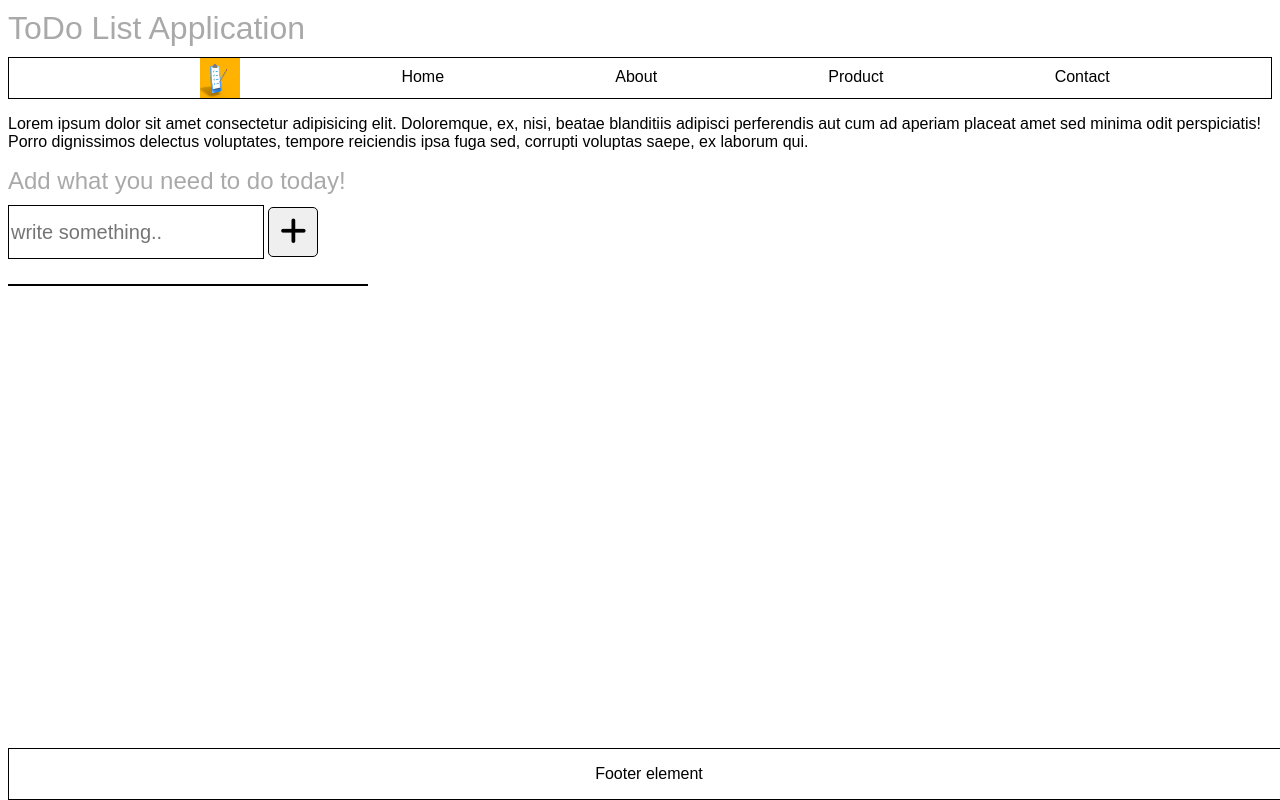
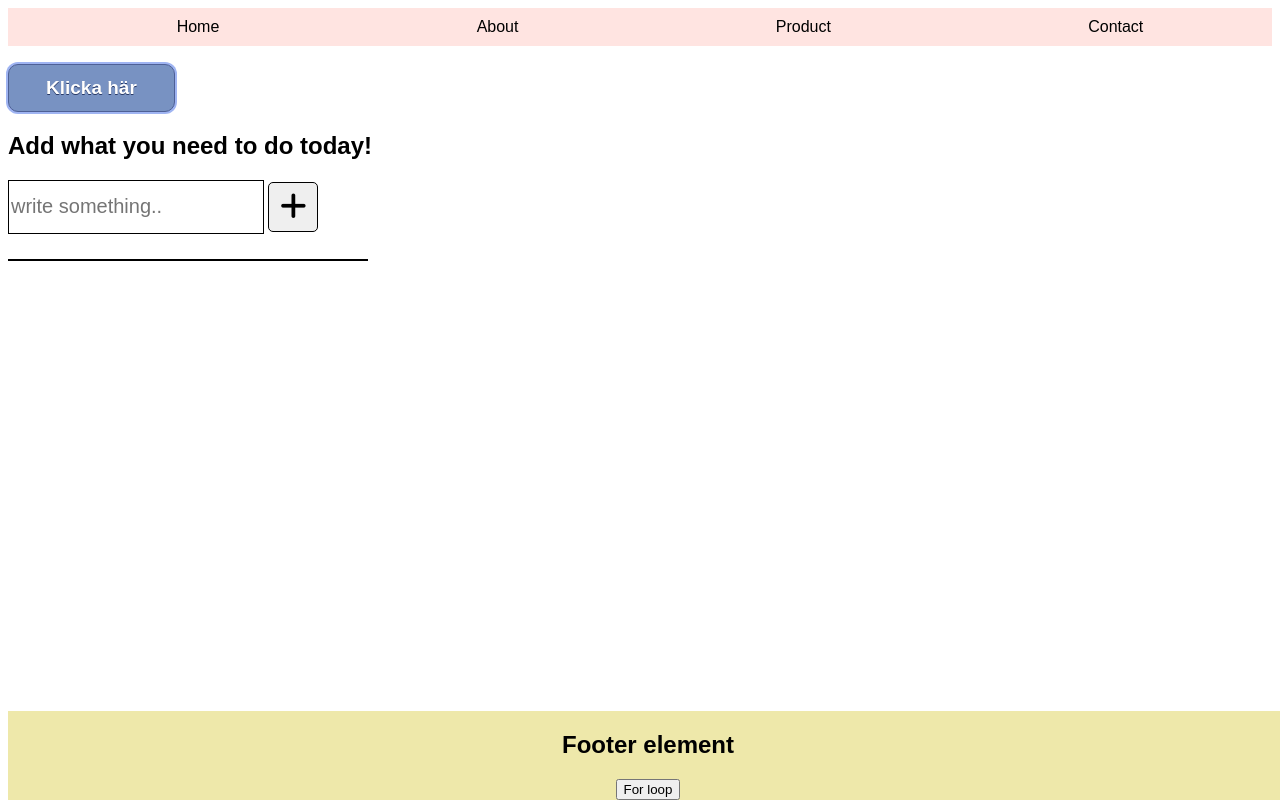
Before and after one commit to Ella-Gotbring/Ella-Gotbring, a plain HTML site: page index.html in a window 1280 px wide. Both pictures are taken after a click on the button 293 px from the left and 232 px from the top of the page. Drawn offline with Linux system fonts and the light colour scheme; a web font is replaced by a local one.

Commit message:
add if/else for loop
added if else statement and for loop
added comments
changes some css

```diff
--- a/index.html
+++ b/index.html
@@ -12,28 +12,25 @@
 
 <body>
     <header>
-        <h1>ToDo List Application</h1>
-    </header>
         <nav class="navbar">
             <ul class="navigation">
-            <img src="assets/lgog.jpeg" alt="logo computer" id="logo">
+
                 <li> <a href="index.html">Home</a></li>
                 <li> <a href="about.html">About</a></li>
                 <li> <a href="product.html">Product</a></li>
                 <li> <a href="contact.html">Contact</a></li>
-
             </ul>
         </nav>
-    <article>
-        <p>Lorem ipsum dolor sit amet consectetur adipisicing elit. Doloremque, ex, nisi, beatae blanditiis adipisci perferendis aut cum ad aperiam placeat amet sed minima odit perspiciatis! Porro dignissimos delectus voluptates, tempore reiciendis ipsa
-            fuga sed, corrupti voluptas saepe, ex laborum qui.</p>
-        <footer id="footer">
-            <p> Footer element</p>
-        </footer>
-    </article>
 
-    <article>
-        <h1>Add what you need to do today!</h1>
+    </header>
+
+
+    <section>
+        <br>
+        <button class="btn" onclick="myTime()">Klicka här</button>
+
+        <p id="output"></p>
+        <h2>Add what you need to do today!</h2>
         <div class="container">
             <input type="text" id="inputField" placeholder="write something..">
             <button id="addTodo">
@@ -45,8 +42,11 @@
             </div>
         </div>
 
-    </article>
-
+    </section>
+    <footer id="footer">
+        <h2> Footer element</h2>
+        <button onclick="forloop()">For loop</button>
+    </footer>
 
 
     <script src="main.js"></script>
--- a/main.js
+++ b/main.js
@@ -1,15 +1,48 @@
-console.log('hello world');
+// console.log('hello world');
 
+//todo
 let inputField = document.getElementById('inputField');
 let toDoContainer = document.getElementById('toDoContainer');
 let addToDoButton = document.getElementById('addTodo');
 
+
 addToDoButton.addEventListener('click', function() {
-    var paragraph = document.createElement('p');
-    paragraph.classList.add('paragraph-styling');
+    var paragraph = document.createElement('p'); // varje gång du trycker på knappen skapas ett p
+    paragraph.classList.add('paragraph-styling'); //add css
     paragraph.innerText = inputField.value;
-    toDoContainer.appendChild(paragraph);
+    toDoContainer.appendChild(paragraph); //lägger till p -> container
+    inputField.value = ""; //tom string
     paragraph.addEventListener('click', function() {
         paragraph.style.textDecoration = "line-through";
     })
+    paragraph.addEventListener('dblclick', function() {
+        remove(paragraph);
+    })
 })
+
+//knapp med olika hälsningar
+
+var d = new Date();
+console.log(d);
+
+function myTime() {
+    var time = new Date().getHours(); //getHours returnerar värde 0-23
+    var greeting;
+    if (time < 10) {
+        greeting = "God morgon";
+    } else if (time < 16)
+        greeting = "God eftermiddag";
+    else {
+        greeting = "God kväll";
+    }
+    document.getElementById("output").innerHTML = greeting;
+}
+
+//for loop
+//variabel i = 0, condition kommer köra loopen så längre det är true
+//lägger till 1 till i
+function forloop() {
+    for (let i = 0; i < 5; i++) {
+        console.log('Hello');
+    }
+}
--- a/style.css
+++ b/style.css
@@ -1,13 +1,7 @@
 @import url('https://fonts.googleapis.com/css2?family=Scheherazade+New&display=swap');
 body {
     font-family: 'Scheherazade New', sans-serif;
-    color: darkgrey;
-}
-
-h1,
-h2 {
-    font-weight: 400;
-    margin: 10px 0;
+    color: black;
 }
 
 p {
@@ -15,16 +9,42 @@ p {
     color: black;
 }
 
+#output {
+    text-transform: uppercase;
+    font-weight: bold;
+    font-size: 20px;
+}
+
 .navbar {
-    border: 1px solid black;
+    background-color: mistyrose;
 }
 
 #footer {
     position: fixed;
     bottom: 0;
-    border: 1px solid black;
     width: 100%;
+    background-color: palegoldenrod;
     text-align: center;
+}
+
+.btn {
+    box-shadow: 0px 0px 0px 2px #9fb4f2;
+    background-color: #7892c2;
+    border-radius: 10px;
+    border: 1px solid #4e6096;
+    display: inline-block;
+    cursor: pointer;
+    color: #ffffff;
+    font-family: Arial;
+    font-size: 19px;
+    font-weight: bold;
+    padding: 12px 37px;
+    text-decoration: none;
+    text-shadow: 0px 1px 0px #283966;
+}
+
+.btn:hover {
+    background-color: #476e9e;
 }
 
 
@@ -33,7 +53,7 @@ p {
 .navigation {
     display: flex;
     flex-flow: row wrap;
-    justify-content: space-evenly;
+    justify-content: space-around;
     margin: 0;
     list-style: none;
 }
```
Also changed, not shown: about.html (+1 -1 lines). Lines whose indentation alone changed are shown as unchanged.
